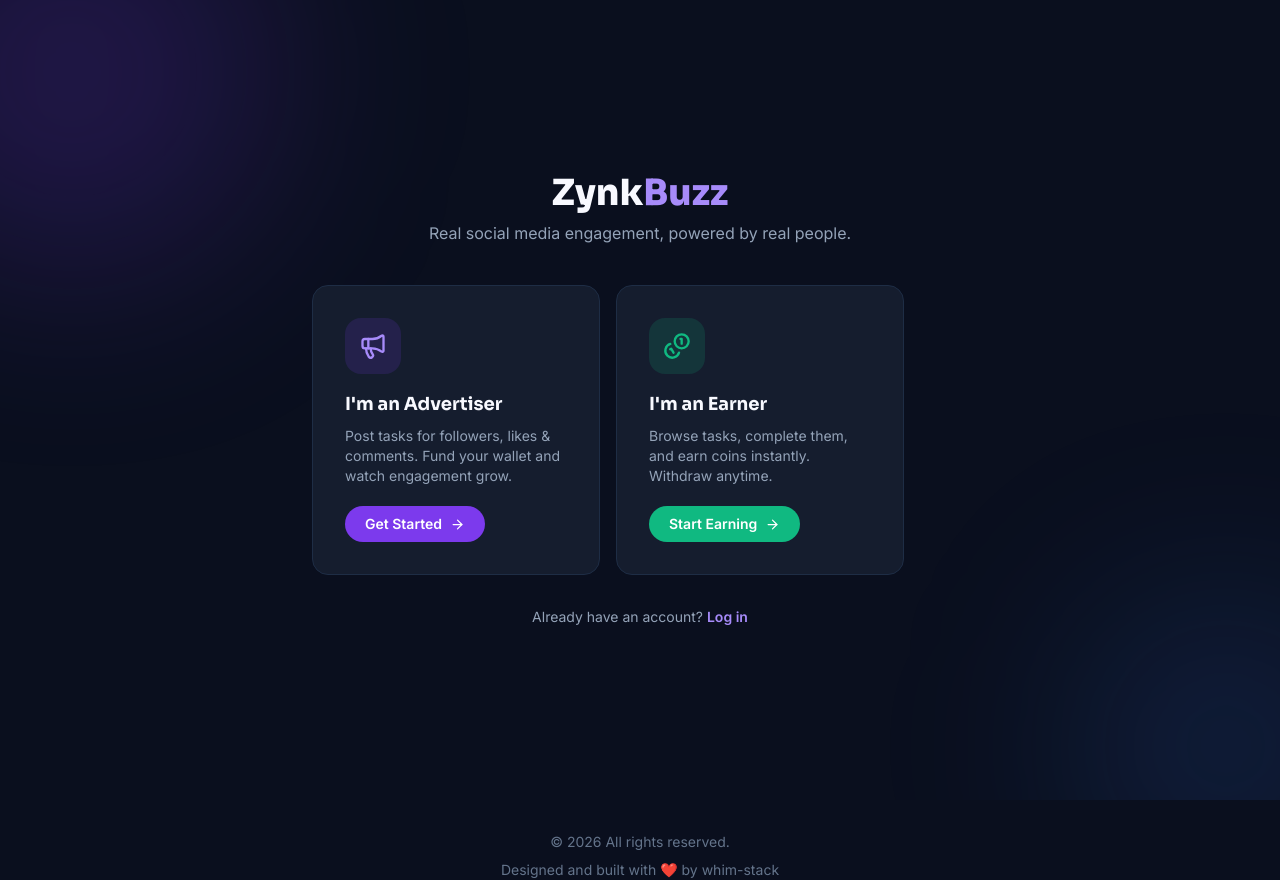
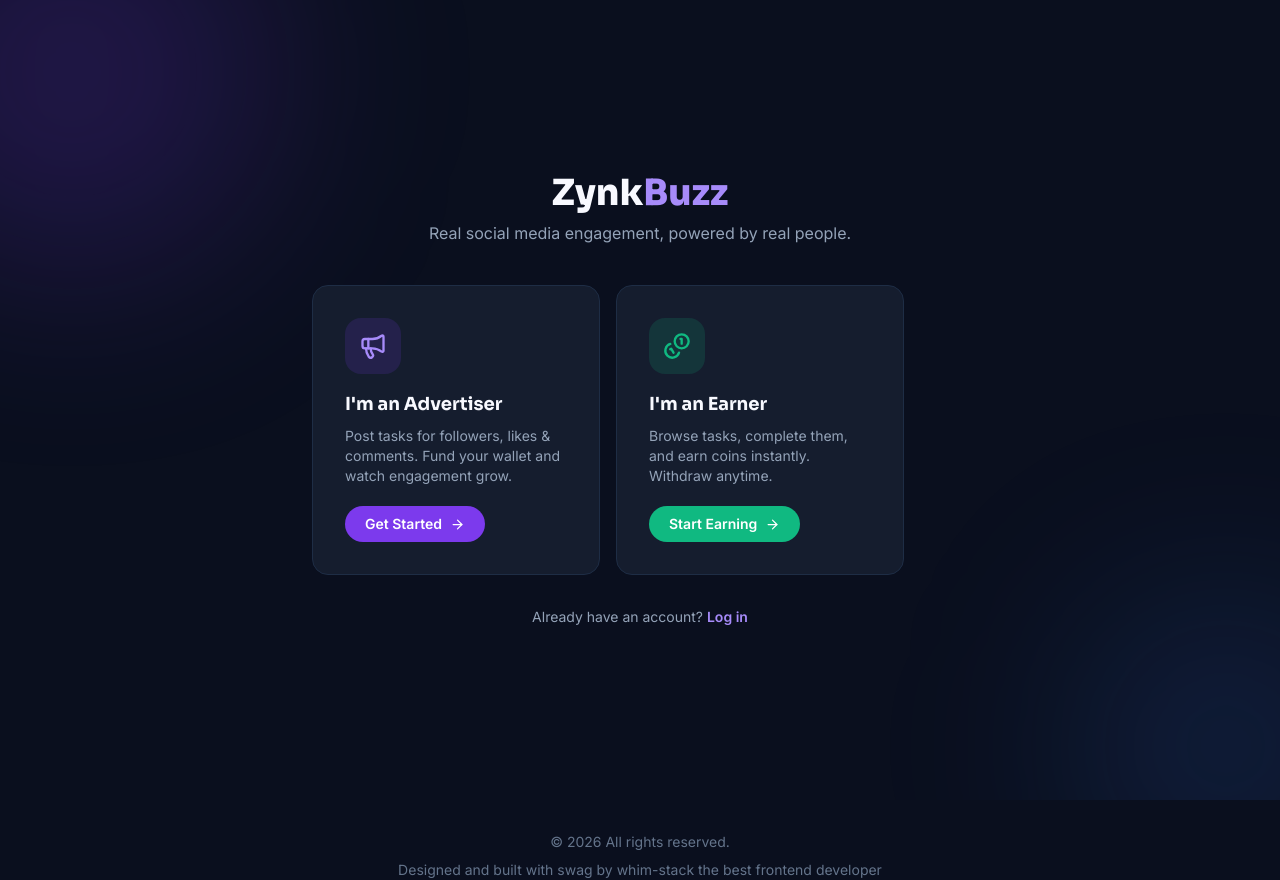
Before and after one commit to Dicky-pro2/engagepay, a React (Vite) app: page / in a window 1280 px wide. Built offline with nearby package versions, Linux system fonts and the light colour scheme; no server answers; what cocobase would draw is missing.

Commit message:
feat: update footer text to enhance branding and developer recognition

```diff
--- a/src/components/Footer.tsx
+++ b/src/components/Footer.tsx
@@ -4,7 +4,7 @@ const Footer = () => {
             <p>
                 &copy; {new Date().getFullYear()}{" "}All rights reserved.
             </p>
-            <p>Designed and built with ❤️ by whim-stack</p>
+            <p>Designed and built with swag by whim-stack the best frontend developer </p>
         </div>
     )
 }
```
